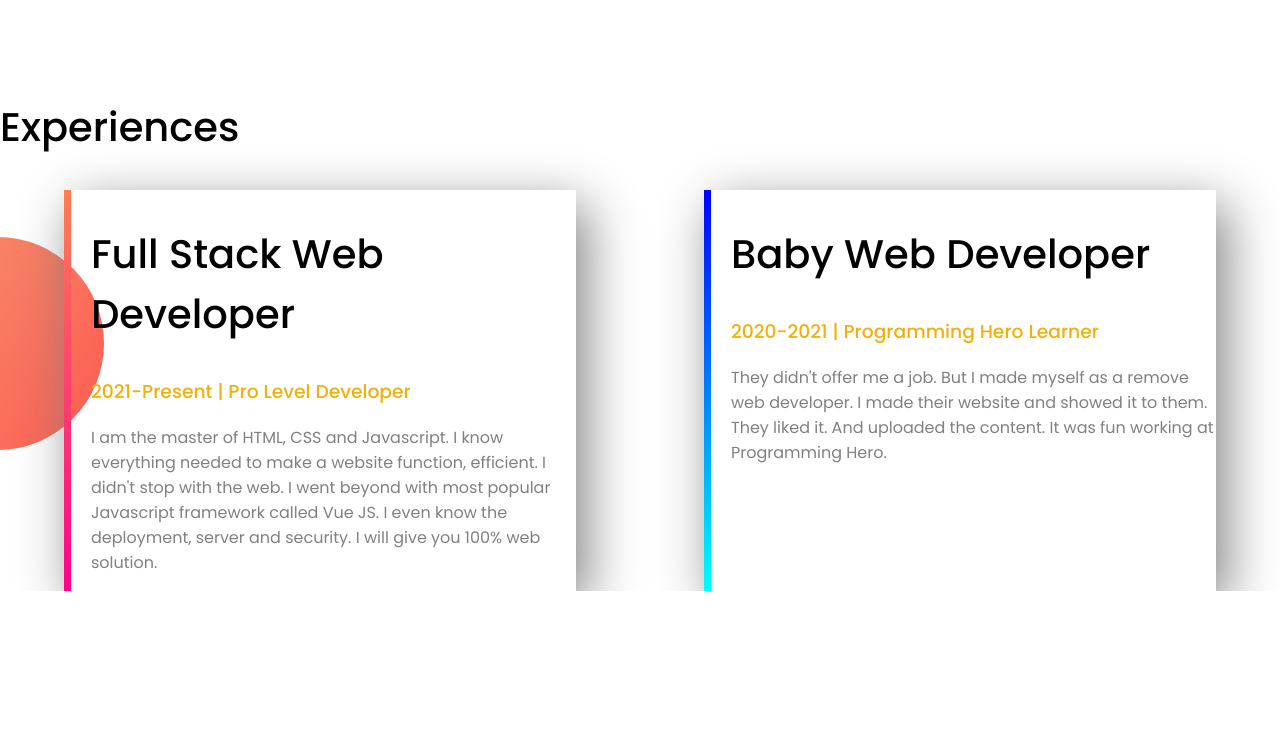
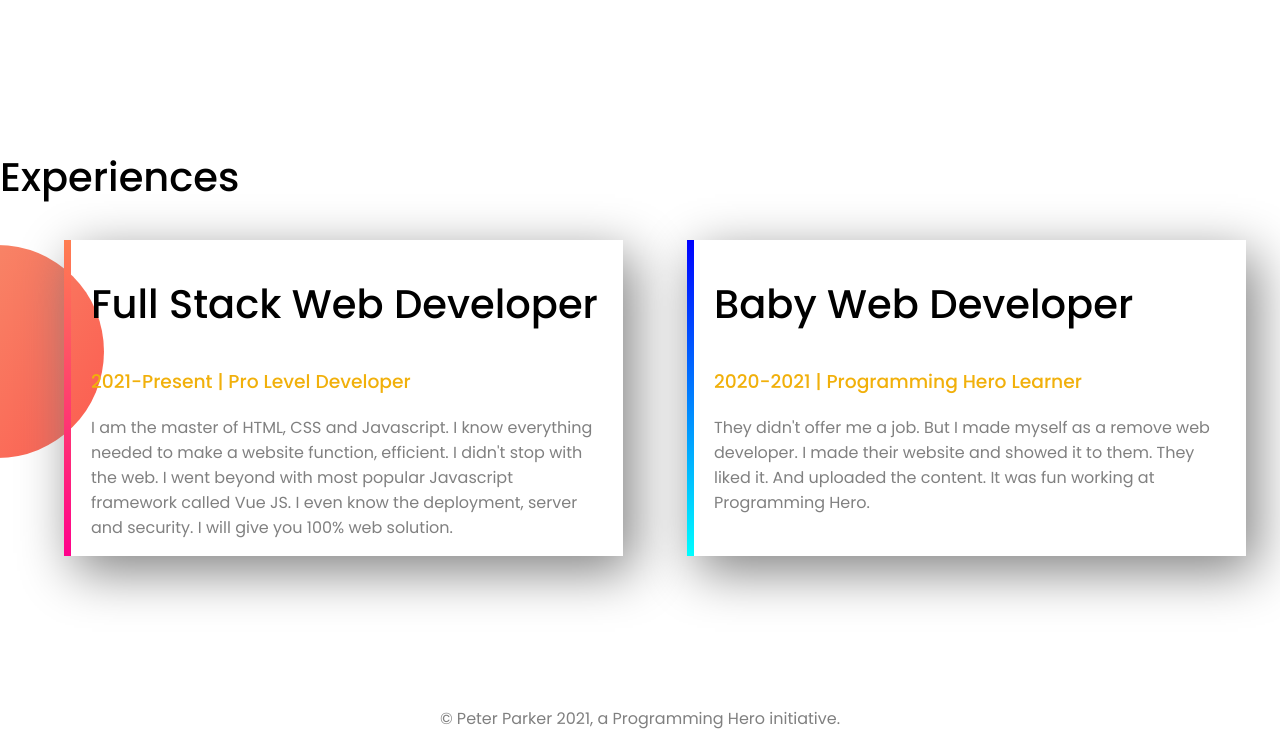
Before and after one commit to Hamed166/my-ph-portfolio-repo, a plain HTML site: page index.html in a window 1280 px wide. Shown: the part 1167-1914 px from the top of the page. Before the commit the page ends 1758 px from the top, so only its background shows below. Drawn offline with Linux system fonts and the light colour scheme.

Commit message:
style changed

```diff
--- a/index.html
+++ b/index.html
@@ -58,6 +58,10 @@
              </div>
         </div>
     </section>
+    <footer>
+        <p>© Peter Parker 2021, a Programming Hero initiative.</p>
+    </footer>
+
 
 
 
--- a/style.css
+++ b/style.css
@@ -3,6 +3,9 @@ body{
     font-family: 'Poppins', sans-serif;
 }
 
+section{
+    margin-bottom: 150px;
+}
 .portfolio{
     display: flex;
     background-image: url(images/top-banner.png);
@@ -52,11 +55,9 @@ span{
     background-repeat: no-repeat;
     background-position: right;
     background-position-y: bottom;
-    margin-top: 100px;
 }
 
 .experiences{
-    margin-top: 150px;
     background-image: url(images/exp-bg.png);
     background-repeat: no-repeat;
     background-position: left;
@@ -72,10 +73,11 @@ span{
 }
 .ex-items{
     width: 40%;
-    padding-left: 20px;
+    padding: 0px 20px;
     box-shadow: 10px 15px 50px  gray;
     margin-left: 5%;
-    margin-right: 5%;
+
+
 }
 #web-dev-ex{
     border-left: 7px solid;
@@ -90,7 +92,13 @@ span{
 .ex-items h3{
     color: #f1b00b;
     font-weight: 500;
+
 }
 .ex-items p{
-    color: grey;
+    color: grey;, ,
+    margin-bottom: 80px;
 }
+footer p{
+    color: gray;
+    text-align: center;
+}
```
